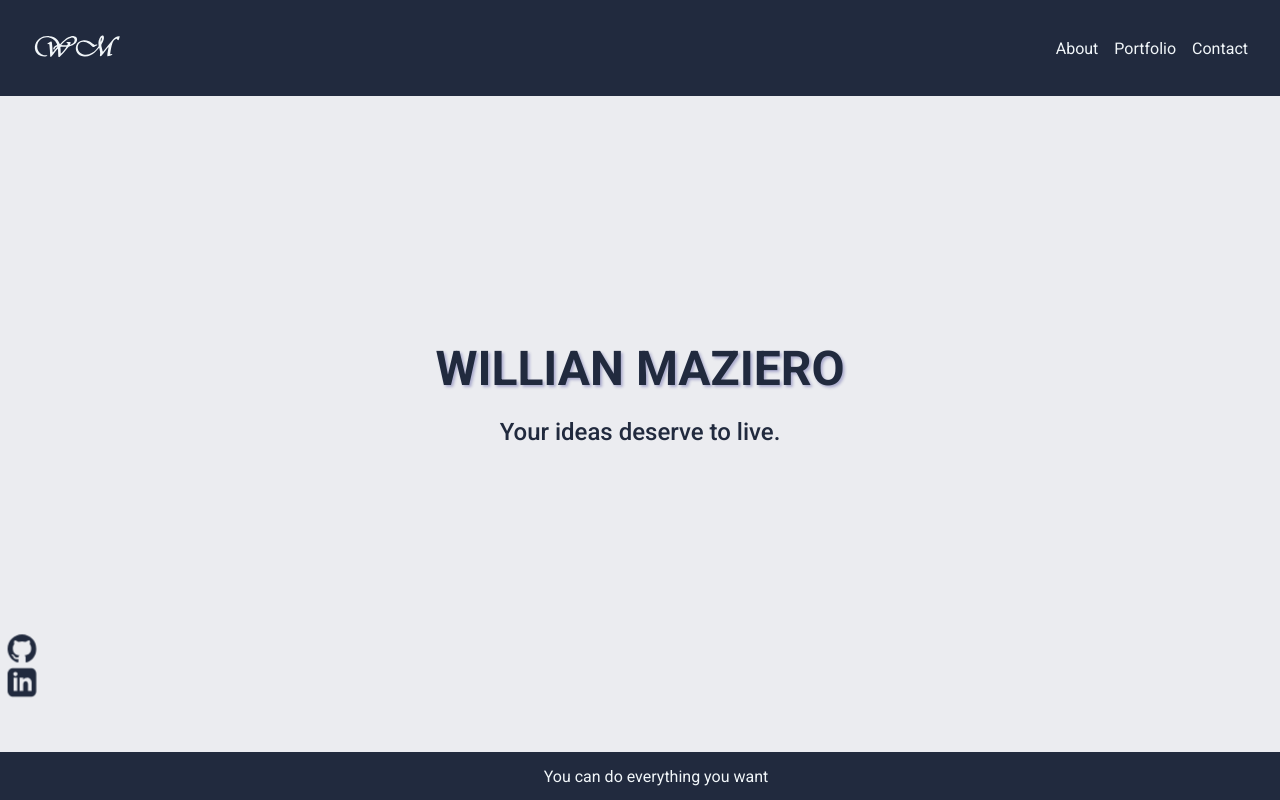
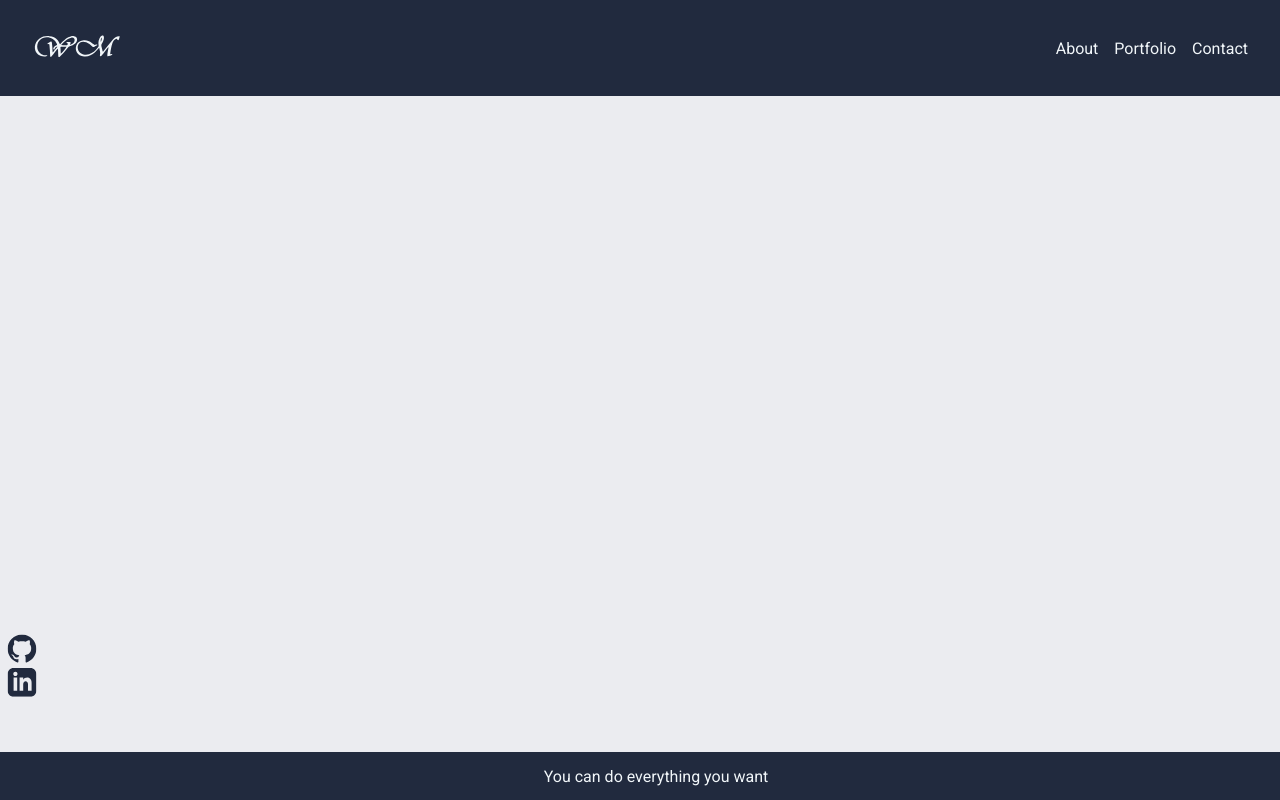
Before and after one commit to oMazzi/willianmaziero, a React (Create React App) app: page /willmaziero in a window 1280 px wide. Built offline with nearby package versions, Linux system fonts and the light colour scheme.

Commit message:
adjust deploy

```diff
--- a/src/App.js
+++ b/src/App.js
@@ -16,7 +16,7 @@
         <Header />
         <Buttons />
         <Routes>
-          <Route path="/willmaziero/" element={<Home />} />
+          <Route path="/willianmaziero/" element={<Home />} />
           <Route path="/about" element={<About />} />
           <Route path="/portfolio" element={<Portfolio />} />
           <Route path="/contact" element={<Contact />} />
```
